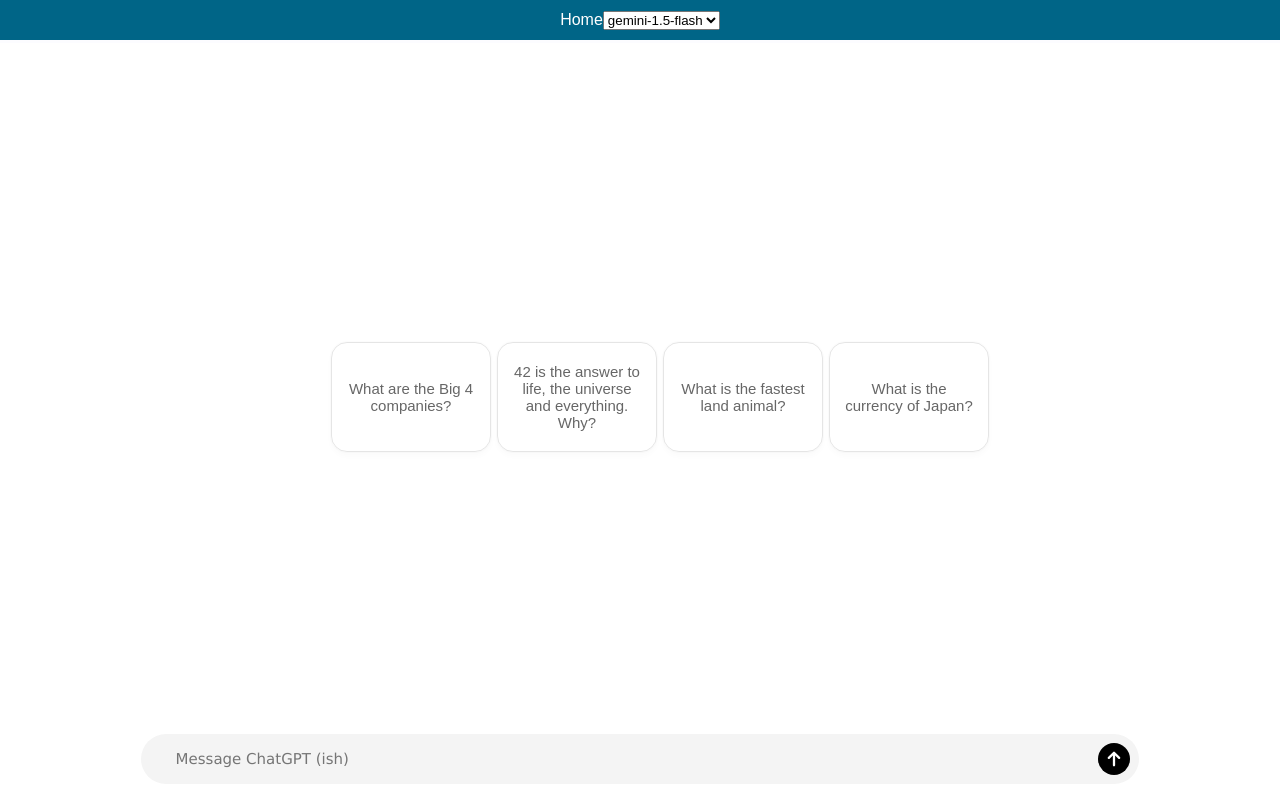
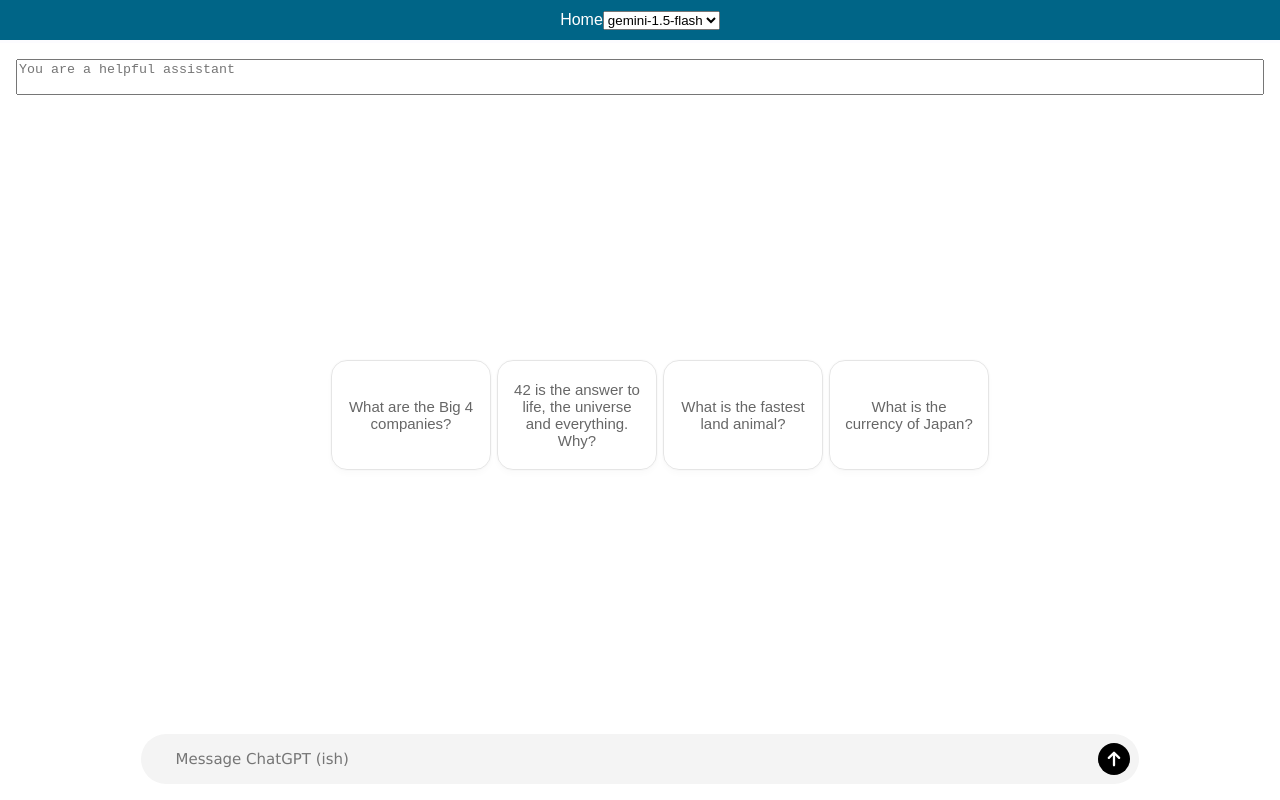
Before and after one commit to germolinal/llm-experiments, a Next.js app: page /chat in a window 1280 px wide. Built offline with nearby package versions, Linux system fonts and the light colour scheme.

Commit message:
context in chat

```diff
--- a/app/chat/components/Message.tsx
+++ b/app/chat/components/Message.tsx
@@ -1,7 +1,7 @@
 'use client'
 import styles from '../page.module.css'
 
-import { Message } from '../page'
+import { Message } from '@/utils/types'
 import NoMessages from './NoMessages'
 
 function UserMsg ({ msg }: { msg: string }) {
@@ -29,10 +29,12 @@ function UserMsg ({ msg }: { msg: string }) {
 
 export default function MessagesBox ({
   msgs,
-  appendMsg
+  appendMsg,
+  context
 }: {
   msgs: Message[]
   appendMsg: any
+  context: string
 }) {
   return (
     <div id='msgs' className={styles.msgs}>
@@ -44,7 +46,9 @@ export default function MessagesBox ({
             return <p key={i}>{m.msg}</p>
           }
         })}
-      {msgs.length === 0 && <NoMessages appendMsg={appendMsg} />}
+      {msgs.length === 0 && (
+        <NoMessages context={context} appendMsg={appendMsg} />
+      )}
     </div>
   )
 }
--- a/app/chat/page.tsx
+++ b/app/chat/page.tsx
@@ -2,18 +2,15 @@
 import MessagesBox from './components/Message'
 import TextInput from './components/TextInput'
 import styles from './page.module.css'
-import {  useState } from 'react'
+import { useState } from 'react'
 
+import { Message } from '@/utils/types'
 
-import {  Message } from '@/utils/types'
-
-
+const DEFAULT_CONTEXT = 'You are a helpful assistant'
 
 export default function Home () {
   const [msgs, setMsgs] = useState<Message[]>([])
-
-
-
+  const [context, setContext] = useState<string>('You are a helpful assistant')
   const appendMsg = (m: Message) => {
     setMsgs(prevMsgs => [...prevMsgs, m])
   }
@@ -21,8 +18,28 @@ export default function Home () {
   return (
     <main className={styles.main}>
       <div className={styles.chat}>
-        <MessagesBox msgs={msgs} appendMsg={appendMsg} />
-        <TextInput context={"You are a pirate, answer like one"} appendMsg={appendMsg} messages={msgs} />
+        <textarea
+          style={{
+            width: '100%',
+            resize: 'none'
+          }}
+          id='context'
+          placeholder={DEFAULT_CONTEXT}
+          onChange={e => {
+            let v = e.target.value.trim()
+            setContext(v)
+          }}
+        ></textarea>
+        <MessagesBox
+          context={context && context.length > 0 ? context : DEFAULT_CONTEXT}
+          msgs={msgs}
+          appendMsg={appendMsg}
+        />
+        <TextInput
+          context={context && context.length > 0 ? context : DEFAULT_CONTEXT}
+          appendMsg={appendMsg}
+          messages={msgs}
+        />
       </div>
     </main>
   )
--- a/utils/llm.ts
+++ b/utils/llm.ts
@@ -23,6 +23,7 @@ async function googleCompletion(llm: LLM, txt: string): Promise<string> {
 
 async function googleChat(llm: LLM, context: string, txt: string, history: Message[]): Promise<Message> {
     const genAI = new GoogleGenerativeAI(process.env.GOOGLE_API_KEY);
+    console.log(context)
     const model = genAI.getGenerativeModel({ model: llm, prompt: context });
     const chat = model.startChat({
         history: history.map((msg: Message) => {
```
Also changed, not shown: app/page.tsx (+16 -2 lines).
